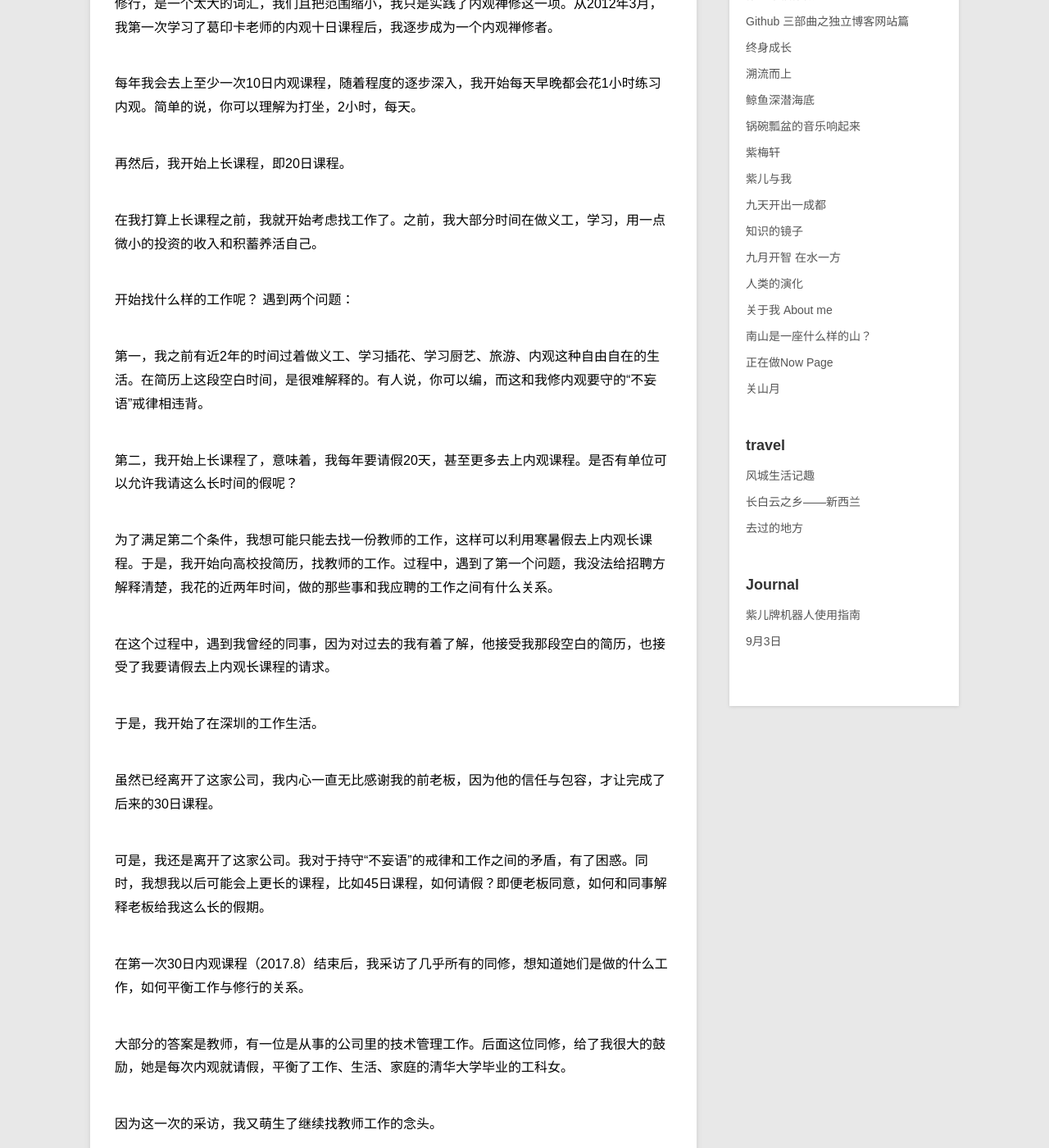
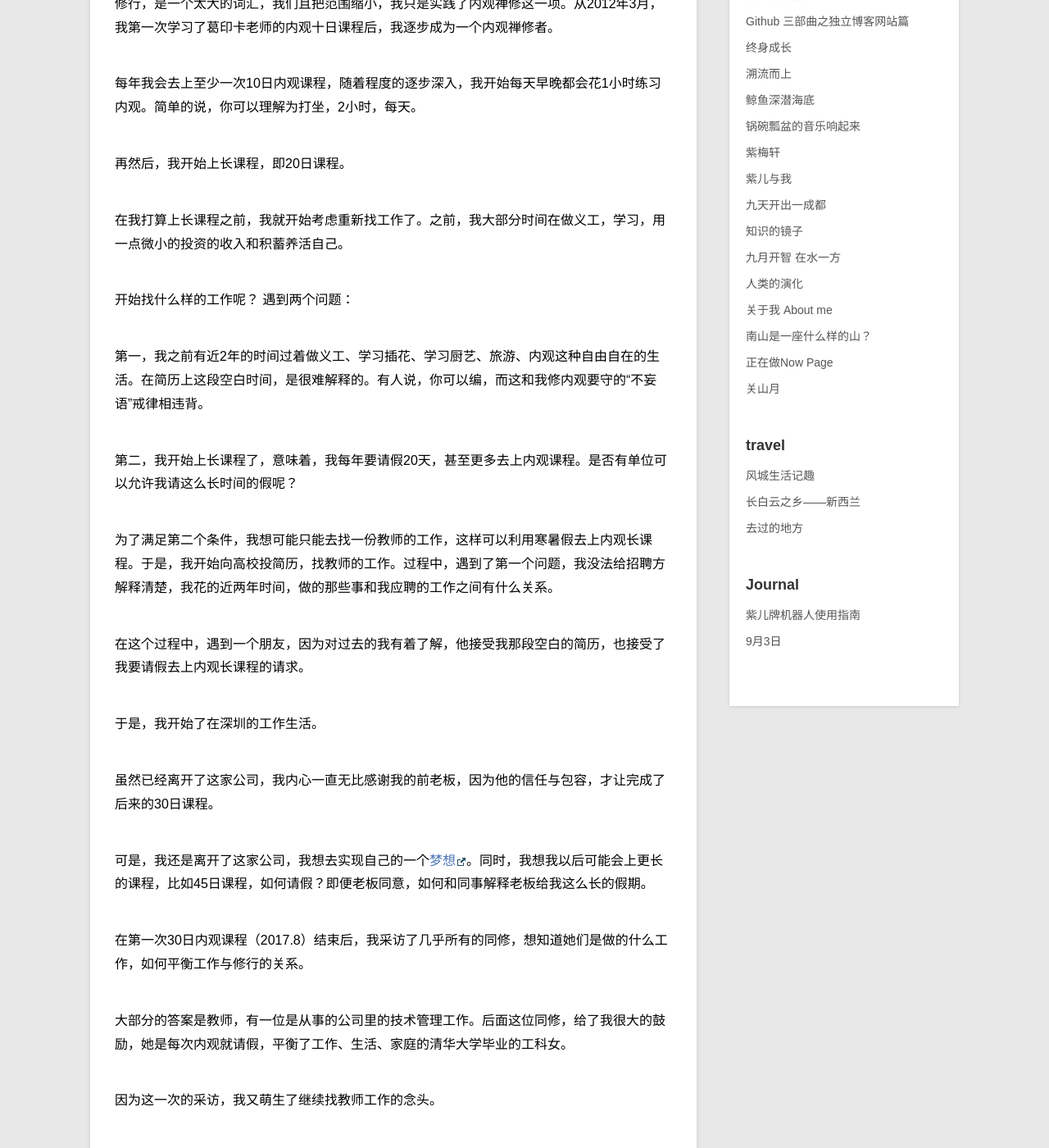
Before and after one commit to violettianjie/violettianjie.github.io, a Jekyll site: the page built from _posts/blog/2018-06-09-MeditationWork.md, in a window 1280 px wide and 1400 px high, scrolled down 419 px. Shown: the whole window at 82% size. Built offline with Jekyll 4.4.1, drawn with Linux system fonts in a browser that asks for light colours.

Commit message:
Update 2018-06-09-MeditationWork.md

```diff
--- a/_posts/blog/2018-06-09-MeditationWork.md
+++ b/_posts/blog/2018-06-09-MeditationWork.md
@@ -16,7 +16,7 @@ category: blog
 
 再然后，我开始上长课程，即20日课程。
 
-在我打算上长课程之前，我就开始考虑找工作了。之前，我大部分时间在做义工，学习，用一点微小的投资的收入和积蓄养活自己。
+在我打算上长课程之前，我就开始考虑重新找工作了。之前，我大部分时间在做义工，学习，用一点微小的投资的收入和积蓄养活自己。
 
 开始找什么样的工作呢？
 遇到两个问题：
@@ -27,13 +27,13 @@ category: blog
 
 为了满足第二个条件，我想可能只能去找一份教师的工作，这样可以利用寒暑假去上内观长课程。于是，我开始向高校投简历，找教师的工作。过程中，遇到了第一个问题，我没法给招聘方解释清楚，我花的近两年时间，做的那些事和我应聘的工作之间有什么关系。
 
-在这个过程中，遇到我曾经的同事，因为对过去的我有着了解，他接受我那段空白的简历，也接受了我要请假去上内观长课程的请求。
+在这个过程中，遇到一个朋友，因为对过去的我有着了解，他接受我那段空白的简历，也接受了我要请假去上内观长课程的请求。
 
 于是，我开始了在深圳的工作生活。
 
 虽然已经离开了这家公司，我内心一直无比感谢我的前老板，因为他的信任与包容，才让完成了后来的30日课程。
 
-可是，我还是离开了这家公司。我对于持守“不妄语”的戒律和工作之间的矛盾，有了困惑。同时，我想我以后可能会上更长的课程，比如45日课程，如何请假？即便老板同意，如何和同事解释老板给我这么长的假期。
+可是，我还是离开了这家公司，我想去实现自己的一个[梦想](http://violettianjie.com/zi-meixuan)。同时，我想我以后可能会上更长的课程，比如45日课程，如何请假？即便老板同意，如何和同事解释老板给我这么长的假期。
 
 在第一次30日内观课程（2017.8）结束后，我采访了几乎所有的同修，想知道她们是做的什么工作，如何平衡工作与修行的关系。
 
```
